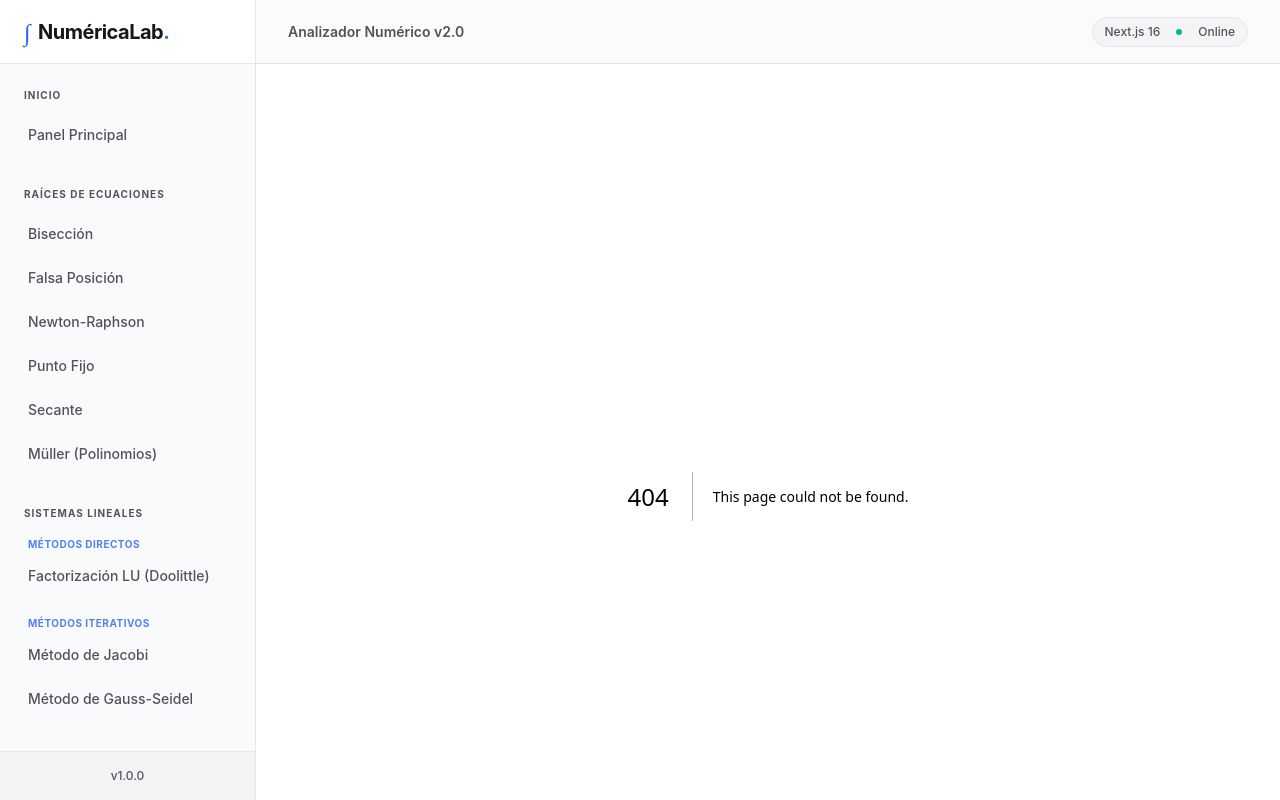
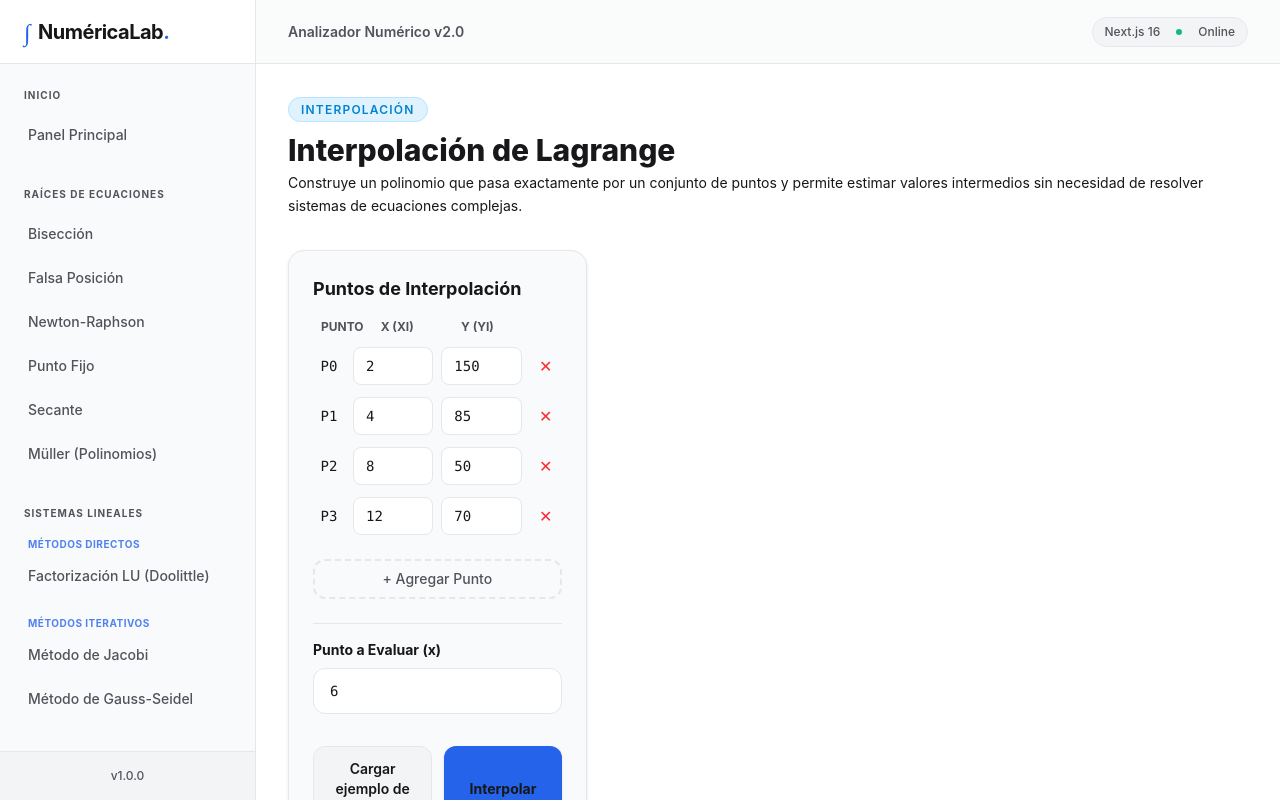
Before and after one commit to LouguiAcostaMedina/NumericaLab, a Next.js app: page /interpolacion/lagrange in a window 1280 px wide. Before the commit this address had no page. Built offline with nearby package versions, Linux system fonts and the light colour scheme.

Commit message:
feat(navigation): add interpolation module and Lagrange route

```diff
--- /dev/null
+++ b/app/interpolacion/lagrange/page.tsx
@@ -0,0 +1,126 @@
+'use client';
+
+import React, { useState } from 'react';
+import { LagrangeInput } from '../../../components/interpolation/LagrangeInput';
+import { LagrangeResults } from '../../../components/interpolation/LagrangeResults';
+import { LagrangeChart } from '../../../components/interpolation/LagrangeChart';
+import { SkeletonLoader } from '../../../components/SkeletonLoader';
+import { calculateLagrange } from '../../../core/math/interpolation/lagrange';
+import { LagrangeResult } from '../../../core/domain/types';
+
+export default function LagrangePage() {
+  const [result, setResult] = useState<LagrangeResult | null>(null);
+  const [errorMessage, setErrorMessage] = useState<string | null>(null);
+  const [isLoading, setIsLoading] = useState(false);
+
+  const handleCalculate = (points: { x: number; y: number }[], xEval?: number) => {
+    setIsLoading(true);
+    setErrorMessage(null);
+    setResult(null);
+
+    setTimeout(() => {
+      try {
+        const response = calculateLagrange(points, xEval);
+
+        if (response.success) {
+          setResult(response);
+          // Verificar si xEval está dentro del intervalo (extrapolación vs interpolación)
+          if (xEval !== undefined) {
+            const minX = Math.min(...points.map(p => p.x));
+            const maxX = Math.max(...points.map(p => p.x));
+            if (xEval < minX || xEval > maxX) {
+              // Agregar advertencia de extrapolación en los mensajes, o manejar en UI
+            }
+          }
+        } else {
+          setErrorMessage(response.errorMessage || 'Error desconocido.');
+        }
+      } catch (err: any) {
+        setErrorMessage(err.message || 'Error al ejecutar la interpolación de Lagrange.');
+      } finally {
+        setIsLoading(false);
+      }
+    }, 200); // Simulando carga para UX
+  };
+
+  return (
+    <div className="space-y-8 animate-fade-in pb-12">
+      {/* Encabezado */}
+      <div>
+        <span className="text-xs font-semibold text-sky-600 dark:text-sky-400 uppercase tracking-widest bg-sky-100 dark:bg-sky-950/40 px-3 py-1 rounded-full border border-sky-200 dark:border-sky-900/30">
+          Interpolación
+        </span>
+        <h1 className="text-3xl font-extrabold text-zinc-900 dark:text-white mt-3">
+          Interpolación de Lagrange
+        </h1>
+        <p className="text-zinc-650 dark:text-zinc-450 text-sm mt-1 leading-relaxed">
+          Construye un polinomio que pasa exactamente por un conjunto de puntos y permite estimar valores intermedios sin necesidad de resolver sistemas de ecuaciones complejas.
+        </p>
+      </div>
+
+      <div className="grid lg:grid-cols-3 gap-8 items-start">
+        {/* Columna de Formulario */}
+        <div className="lg:col-span-1">
+          <LagrangeInput isLoading={isLoading} onSubmit={handleCalculate} />
+        </div>
+
+        {/* Columna de Resultados */}
+        <div className="lg:col-span-2 space-y-6">
+          {isLoading ? (
+            <SkeletonLoader type="both" />
+          ) : (
+            <>
+              {/* Alerta de Error */}
+              {errorMessage && (
+                <div className="bg-red-50 dark:bg-red-950/20 border border-red-200 dark:border-red-900/40 text-red-700 dark:text-red-400 p-5 rounded-xl flex items-start gap-4 shadow-sm">
+                  <span className="text-2xl mt-0.5">⚠️</span>
+                  <div className="space-y-1">
+                    <h5 className="font-bold text-sm">Error de Validación</h5>
+                    <p className="text-xs leading-relaxed font-mono">{errorMessage}</p>
+                  </div>
+                </div>
+              )}
+
+              {/* Advertencia de extrapolación */}
+              {result && result.evaluationPoint !== undefined && (
+                (() => {
+                  const xEval = result.evaluationPoint;
+                  const minX = Math.min(...result.points.map(p => p.x));
+                  const maxX = Math.max(...result.points.map(p => p.x));
+                  if (xEval < minX || xEval > maxX) {
+                    return (
+                      <div className="bg-yellow-50 dark:bg-yellow-950/20 border border-yellow-200 dark:border-yellow-900/40 text-yellow-800 dark:text-yellow-400 p-4 rounded-xl flex items-start gap-3 shadow-sm">
+                        <span className="text-xl mt-0.5">💡</span>
+                        <p className="text-sm leading-relaxed">
+                          <strong>Advertencia:</strong> el punto solicitado (x={xEval}) se encuentra fuera del intervalo de los datos [{minX}, {maxX}]. El resultado corresponde a una extrapolación y puede ser menos confiable.
+                        </p>
+                      </div>
+                    );
+                  }
+                  return (
+                    <div className="bg-green-50 dark:bg-green-950/20 border border-green-200 dark:border-green-900/40 text-green-800 dark:text-green-400 p-3 rounded-xl flex items-start gap-3 shadow-sm text-sm">
+                      <span className="text-lg">✓</span>
+                      <p className="leading-relaxed">
+                        Interpolación dentro del intervalo de datos [{minX}, {maxX}].
+                      </p>
+                    </div>
+                  );
+                })()
+              )}
+
+              {/* Gráfica de Interpolación */}
+              {result && (
+                <LagrangeChart result={result} />
+              )}
+
+              {/* Procedimiento Matemático Detallado */}
+              {result && (
+                <LagrangeResults result={result} />
+              )}
+            </>
+          )}
+        </div>
+      </div>
+    </div>
+  );
+}
--- a/app/page.tsx
+++ b/app/page.tsx
@@ -109,6 +109,24 @@ export default function Home() {
         </div>
       </section>
 
+      {/* Category: Interpolación */}
+      <section className="space-y-6">
+        <div className="border-b border-border pb-2">
+          <h2 className="text-2xl font-bold text-foreground">Interpolación</h2>
+          <p className="text-sm text-foreground-muted mt-1">Aproximación de funciones mediante polinomios</p>
+        </div>
+
+        <div className="grid grid-cols-1 md:grid-cols-2 lg:grid-cols-3 gap-5">
+          <MethodCard
+            title="Interpolación de Lagrange"
+            description="Construye un polinomio que pasa exactamente por un conjunto de puntos y permite estimar valores intermedios."
+            icon="📈"
+            href="/interpolacion/lagrange"
+            isNew
+          />
+        </div>
+      </section>
+
       {/* Help / Instructions Footer */}
       <section className="bg-surface-secondary rounded-xl p-6 border border-border text-sm">
         <h4 className="font-bold text-foreground mb-3 flex items-center gap-2">
--- a/components/Sidebar.tsx
+++ b/components/Sidebar.tsx
@@ -135,6 +135,17 @@ export function Sidebar() {
               </div>
             </div>
           </div>
+
+          <div>
+            <p className="px-2 text-[10px] font-bold text-foreground-muted uppercase tracking-widest mb-3">
+              Interpolación
+            </p>
+            <div className="space-y-1" onClick={closeSidebar}>
+              <SidebarLink href="/interpolacion/lagrange">
+                Lagrange
+              </SidebarLink>
+            </div>
+          </div>
         </nav>
 
         {/* Sidebar Footer */}
```
